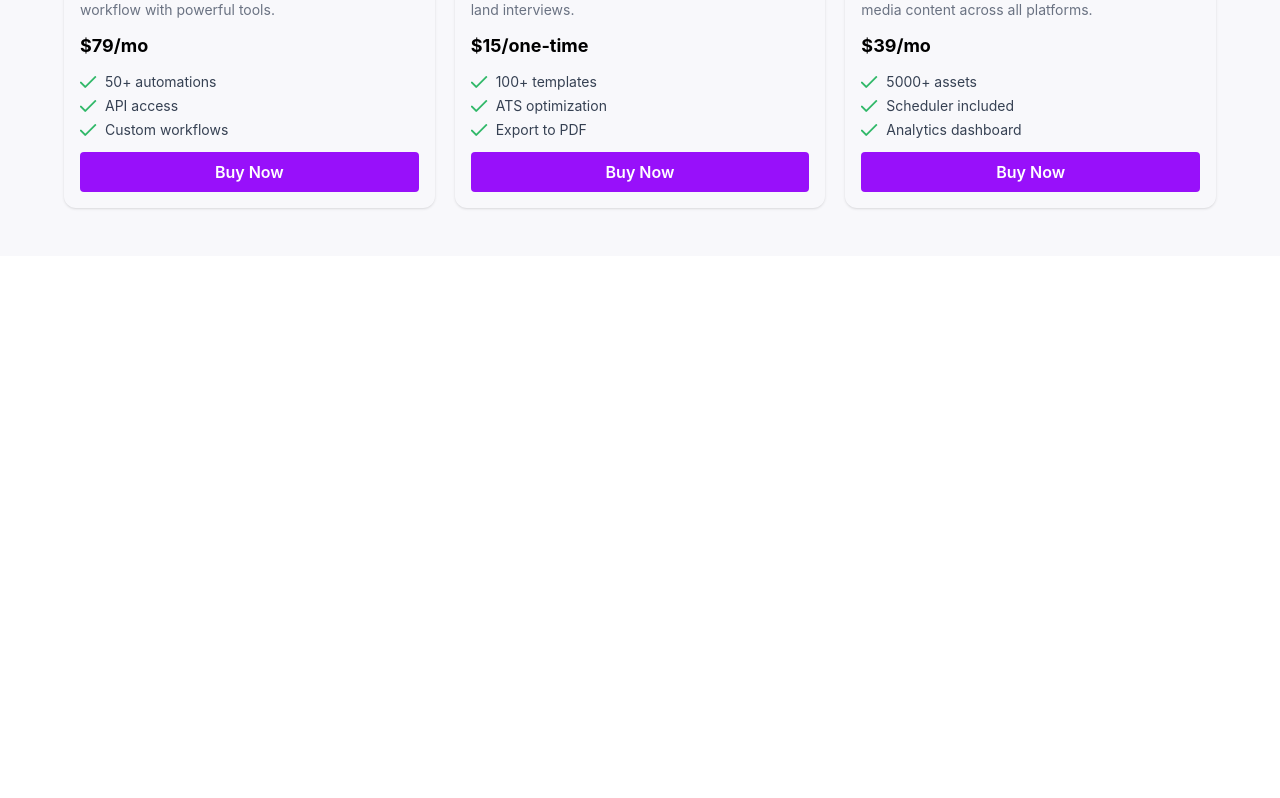
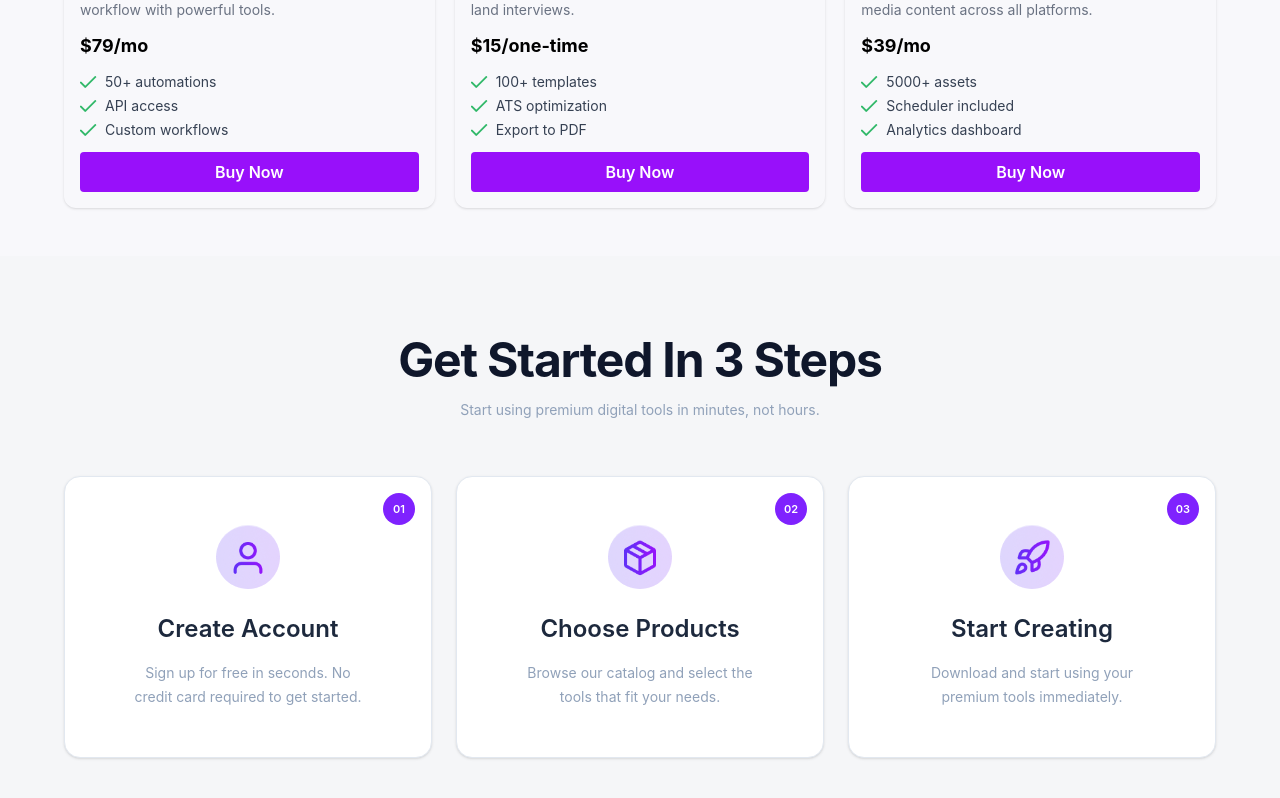
Before and after one commit to AnirNawaf/Assignment-6, a React (Vite) app: page / in a window 1280 px wide. Shown: the part 1663-2461 px from the top of the page. Before the commit the page ends 1919 px from the top, so only its background shows below. Built offline with nearby package versions, Linux system fonts and the light colour scheme.

Commit message:
creat 3steps

```diff
--- a/src/App.jsx
+++ b/src/App.jsx
@@ -5,6 +5,8 @@ import Stats from "./components/Stats";
 import ProductCard from "./components/ProductCard";
 import Cart from "./components/Cart";
 import products from "./data/products";
+import Steps from "./components/Steps";
+
 
 
 import { ToastContainer, toast } from "react-toastify";
@@ -95,6 +97,9 @@ function App() {
         </div>
       </div>
 
+
+      <Steps />
+
     </div>
   );
 }
--- /dev/null
+++ b/src/components/Steps.jsx
@@ -0,0 +1,76 @@
+import { User, Package, Rocket } from "lucide-react";
+
+const Steps = () => {
+
+
+  return (
+    <section class="w-full bg-[#f5f6f8] px-6 py-20">
+      <div class="mx-auto max-w-6xl">
+        <div class="text-center">
+          <h2 class="text-4xl  tracking-tight text-slate-900 font-bold md:text-5xl">
+            Get Started In 3 Steps
+          </h2>
+          <p class="mt-4 text-sm text-slate-400">
+            Start using premium digital tools in minutes, not hours.
+          </p>
+        </div>
+
+        <div class="mt-14 grid gap-6 md:grid-cols-3">
+          <div class="relative rounded-2xl border border-slate-200 bg-white px-8 py-12 text-center shadow-sm">
+            <div class="absolute  flex h-8 w-8 right-4 top-4 justify-center items-center   rounded-full bg-violet-600 text-[11px] font-semibold text-white">
+              01
+            </div>
+
+            <div class="mx-auto flex h-16 w-16 items-center justify-center rounded-full bg-violet-100 text-violet-600">
+              <img src="src/img/Group 6.png" alt="" />
+            </div>
+
+            <h3 class="mt-6 text-[30px] font-semibold leading-none text-slate-800 md:text-[28px]"></h3>
+            <h3 class="mt-6 text-3xl font-semibold text-slate-800 sm:text-2xl">
+              Create Account
+            </h3>
+            <p class="mx-auto mt-4 max-w-[240px] text-sm leading-6 text-slate-400">
+              Sign up for free in seconds. No credit card required to get started.
+            </p>
+          </div>
+
+          <div class="relative rounded-2xl border border-slate-200 bg-white px-8 py-12 text-center shadow-sm">
+            <div class="absolute right-4 top-4 flex h-8 w-8 items-center justify-center rounded-full bg-violet-600 text-[11px] font-semibold text-white">
+              02
+            </div>
+
+            <div class="mx-auto justify-center flex h-16 w-16 items-center rounded-full bg-violet-100 text-violet-600">
+              <img src="src/img/Group 6 (1).png" alt="" />
+            </div>
+
+            <h3 class="mt-6 text-3xl font-semibold text-slate-800 sm:text-2xl">
+              Choose Products
+            </h3>
+            <p class="mx-auto mt-4 max-w-[250px] text-sm leading-6 text-slate-400">
+              Browse our catalog and select the tools that fit your needs.
+            </p>
+          </div>
+
+          <div class="relative rounded-2xl border border-slate-200 bg-white px-8 py-12 text-center shadow-sm">
+            <div class="absolute right-4 top-4 flex h-8 w-8 items-center justify-center rounded-full bg-violet-600 text-[11px] font-semibold text-white">
+              03
+            </div>
+
+            <div class="mx-auto flex h-16 w-16 items-center justify-center rounded-full bg-violet-100 text-violet-600">
+              <img src="src/img/Group 6 (2).png" alt="" />
+            </div>
+
+            <h3 class="mt-6 text-3xl font-semibold text-slate-800 sm:text-2xl">
+              Start Creating
+            </h3>
+            <p class="mx-auto mt-4 max-w-[250px] text-sm leading-6 text-slate-400">
+              Download and start using your premium tools immediately.
+            </p>
+          </div>
+        </div>
+      </div>
+    </section>
+  );
+};
+
+export default Steps;
```
